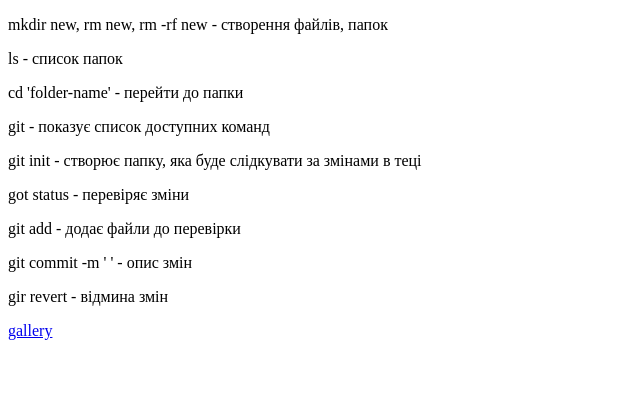
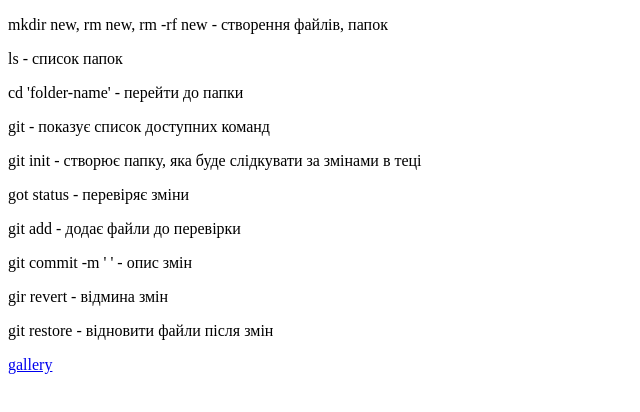
Before and after one commit to morqua3000/hillelhw, a plain HTML site: page index.html in a window 1280 px wide. Shown: the whole page, without its empty margins (0-640 px from the left). Drawn offline with Linux system fonts and the light colour scheme.

Commit message:
Update index.html

```diff
--- a/index.html
+++ b/index.html
@@ -16,6 +16,7 @@
     <p>git add - додає файли до перевірки</p>
     <p>git commit -m ' ' - опис змін</p>
     <p>gir revert - відмина змін</p>
+    <p>git restore - відновити файли після змін</p>
     <a href="gallery.html">gallery</a>
 </body>
 </html>
```
